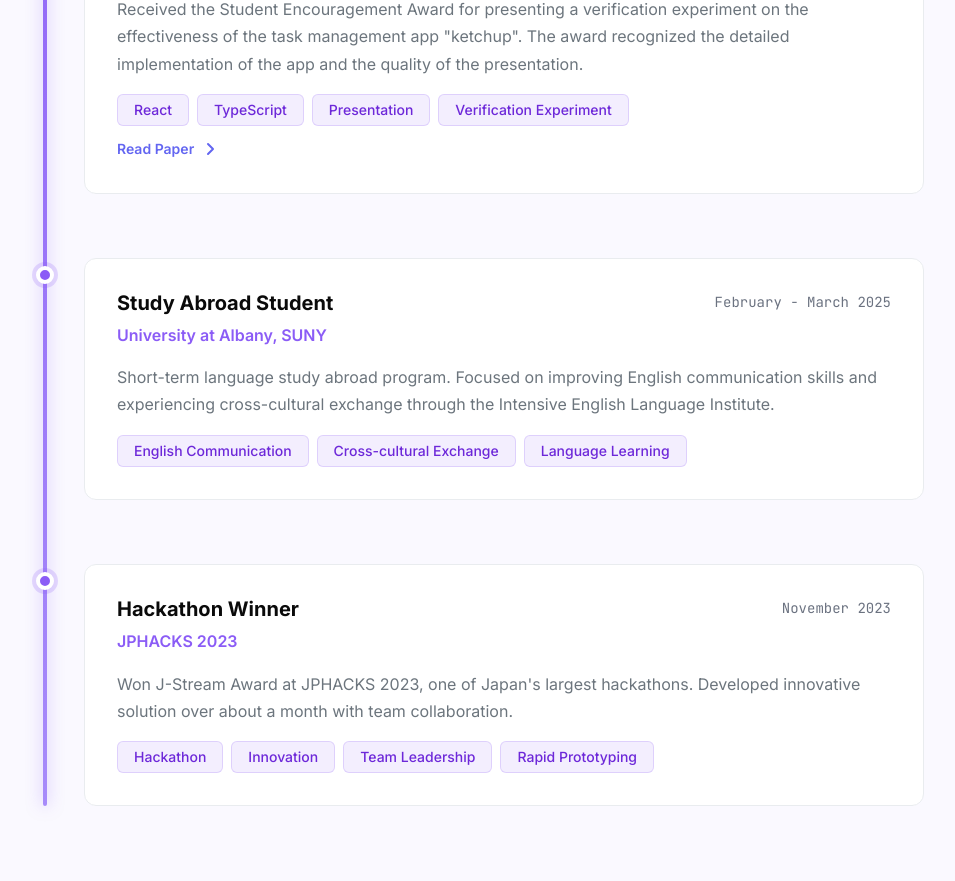
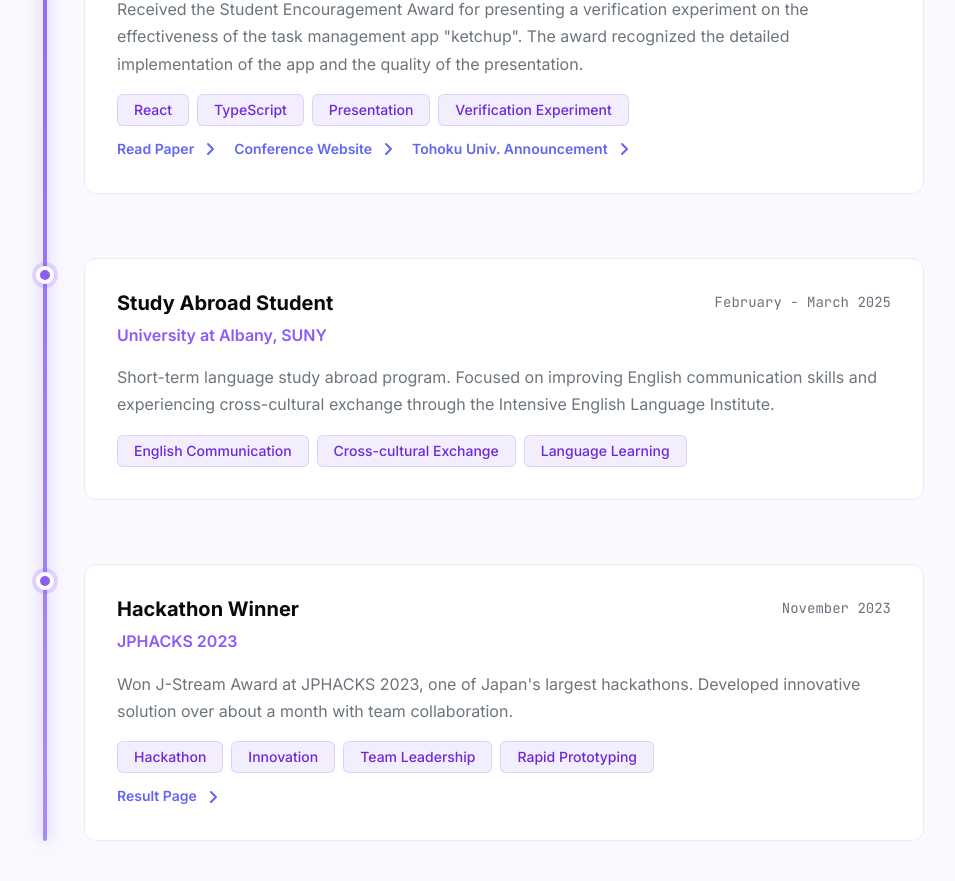
Before and after one commit to ryo09020/ryo09020.github.io, a React (Vite) app: page / in a window 1280 px wide. Shown: the part 4960-5841 px from the top of the page, without its empty margins (166-1121 px from the left). Built offline with nearby package versions, Linux system fonts and the light colour scheme.

Commit message:
feat: Add additional links for awards and projects in translations

```diff
--- a/src/locales/translations.js
+++ b/src/locales/translations.js
@@ -194,7 +194,9 @@ export const translations = {
         description: 'Received the Student Encouragement Award for presenting a verification experiment on the effectiveness of the task management app "ketchup". The award recognized the detailed implementation of the app and the quality of the presentation.',
         technologies: ['React', 'TypeScript', 'Presentation', 'Verification Experiment'],
         links: [
-          { label: 'Read Paper', url: '/pdfs/paper1.pdf' }
+          { label: 'Read Paper', url: '/pdfs/paper1.pdf' },
+          { label: 'Conference Website', url: 'https://www.ipsj.or.jp/award/taikaigakusei.html' },
+          { label: 'Tohoku Univ. Announcement', url: 'https://www.is.tohoku.ac.jp/jp/news/award_s/detail---id-1720.html' }
         ]
       },
       {
@@ -210,6 +212,9 @@ export const translations = {
         year: 'November 2023',
         description: 'Won J-Stream Award at JPHACKS 2023, one of Japan\'s largest hackathons. Developed innovative solution over about a month with team collaboration.',
         technologies: ['Hackathon', 'Innovation', 'Team Leadership', 'Rapid Prototyping'],
+        links: [
+          { label: 'Result Page', url: 'https://jphacks.com/2023/result/' }
+        ]
       }
     ],
 
@@ -477,7 +482,9 @@ export const translations = {
         description: '主要プロジェクトに記載している「KetchUp」について大学で検証実験を行い、その実験結果からのアプリの効果の検証について発表。プレゼンやアプリの仕組み、実装の細部へのこだわりが評価され受賞。',
         technologies: ['React', 'TypeScript', 'プレゼンテーション', '検証実験'],
         links: [
-          { label: '論文を読む', url: '/pdfs/paper1.pdf' }
+          { label: '論文を読む', url: '/pdfs/paper1.pdf' },
+          { label: '大会ホームページ', url: 'https://www.ipsj.or.jp/award/taikaigakusei.html' },
+          { label: '東北大学からのお知らせ', url: 'https://www.is.tohoku.ac.jp/jp/news/award_s/detail---id-1720.html' }
         ]
       },
       {
@@ -488,11 +495,14 @@ export const translations = {
         technologies: ['英語コミュニケーション', '異文化交流', '語学学習']
       },
       {
-        role: 'ハッカソン受賞者',
+        role: 'JPHACKSにてスポンサー賞を受賞',
         company: 'JPHACKS 2023',
         year: '2023年11月',
         description: '日本最大級のハッカソンJPHACKS 2023にてJ-Stream賞を受賞。約1ヶ月の開発期間でチームコラボレーションにより革新的なソリューションを開発。',
-        technologies: ['ハッカソン', 'イノベーション', 'チームリーダーシップ', '迅速なプロトタイピング']
+        technologies: ['ハッカソン', 'イノベーション', 'チームリーダーシップ', '迅速なプロトタイピング'],
+        links: [
+          { label: '結果ページ', url: 'https://jphacks.com/2023/result/' }
+        ]
       }
     ],
 
```
